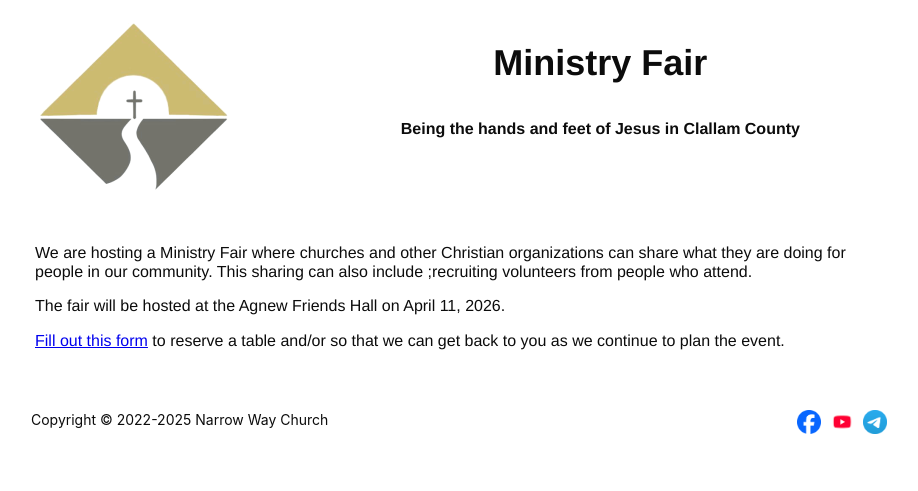
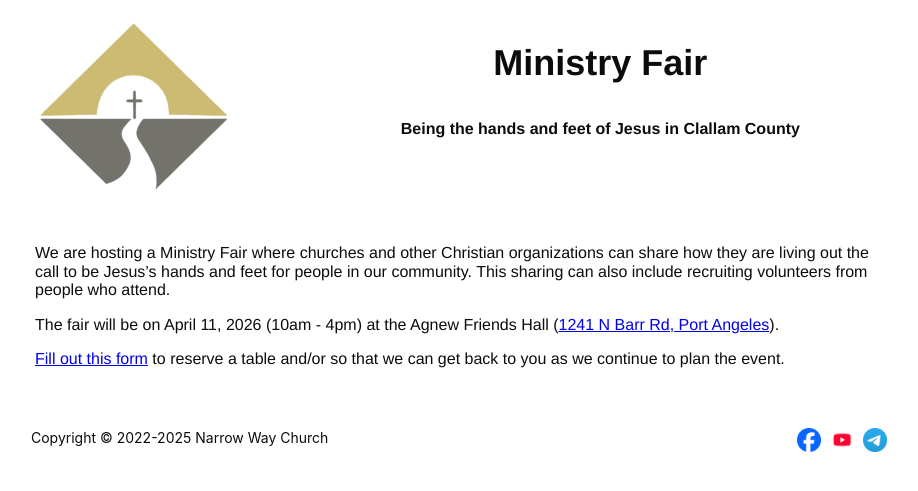
Before and after one commit to narrowwaychurch/narrowwaychurch.github.io, a Jekyll site: the page built from ministryfair2026.md, in a window 1280 px wide. Shown: the top 491 px of the page, without its empty margins (183-1101 px from the left). Built offline with Jekyll 4.4.1, drawn with Linux system fonts in a browser that asks for light colours; nearby versions of some CDN libraries; some web fonts are replaced.

Commit message:
little fixes

```diff
--- a/ministryfair2026.md
+++ b/ministryfair2026.md
@@ -4,8 +4,11 @@ title: Ministry Fair
 description: Being the hands and feet of Jesus in Clallam County
 permalink: /ministryfair2026
 ---
-We are hosting a Ministry Fair where churches and other Christian organizations can share what they are doing for people in our community. This sharing can also include ;recruiting volunteers from people who attend.
+We are hosting a Ministry Fair where churches and other Christian organizations can
+share how they are living out the call to be Jesus's hands and feet for people in
+our community. This sharing can also include recruiting volunteers from people who attend.
 
-The fair will be hosted at the Agnew Friends Hall on April 11, 2026.
+The fair will be on April 11, 2026 (10am - 4pm) at the Agnew Friends Hall ([1241 N Barr Rd, Port Angeles](https://maps.app.goo.gl/QTBmWEzttu7UT6Ky9)).
 
-[Fill out this form](https://docs.google.com/forms/d/e/1FAIpQLScrFrnwYSUwA-qpqueqvwF7GyD9fMkHWO04qWOBlQTxsTEYjg/viewform?usp=header) to reserve a table and/or so that we can get back to you as we continue to plan the event.
+[Fill out this form](https://docs.google.com/forms/d/e/1FAIpQLScrFrnwYSUwA-qpqueqvwF7GyD9fMkHWO04qWOBlQTxsTEYjg/viewform?usp=header)
+to reserve a table and/or so that we can get back to you as we continue to plan the event.
```
